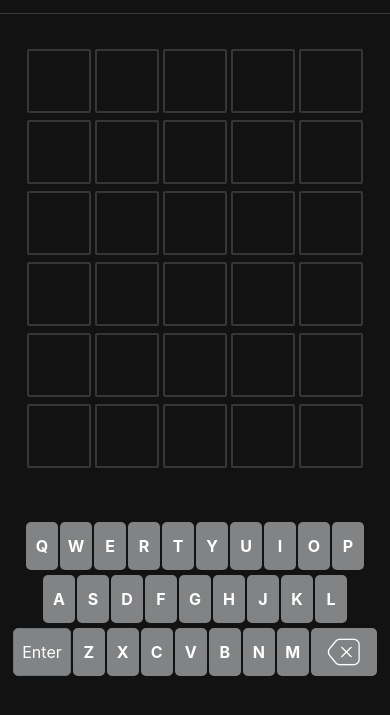
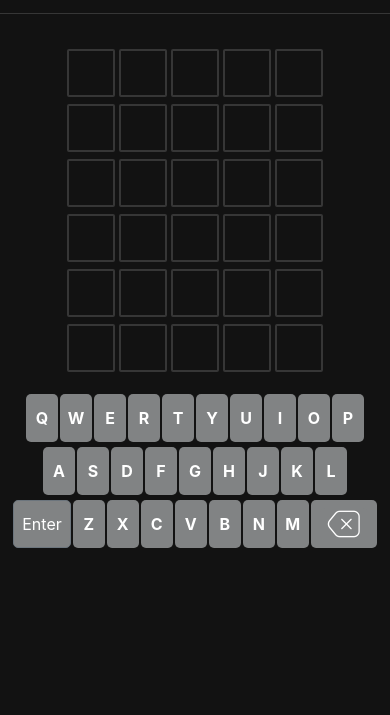
Before and after one commit to julian-deca/Riddle, a plain HTML site: page index.html in a window 390 px wide. Shown: the part 49-764 px from the top of the page. Drawn offline with nearby package versions, Linux system fonts and the light colour scheme.

Commit message:
update breakpoint

```diff
--- a/css/styles.css
+++ b/css/styles.css
@@ -113,6 +113,29 @@
 }
 
 @media only screen and (max-width: 600px) {
+  #container{
+    display: grid;
+    text-align: center;
+    margin-bottom: 1rem;
+    -webkit-user-select: none; /* Safari */
+    -ms-user-select: none; /* IE 10 and IE 11 */
+    user-select: none; /* Standard syntax */
+  }
+  .square{
+    width: 3rem;
+    height: 3rem;
+    border: 2px solid #363636;
+    border-radius: 2px;
+    margin: 2px;
+    display: flex;
+    justify-content:center;
+    color:white;
+    text-align:middle;
+    font-size:2rem;
+    font-weight: bolder;
+   align-items: center;
+   transition: .7s all linear;
+}
   .key{
     display: flex;
     width: 2rem;
```
